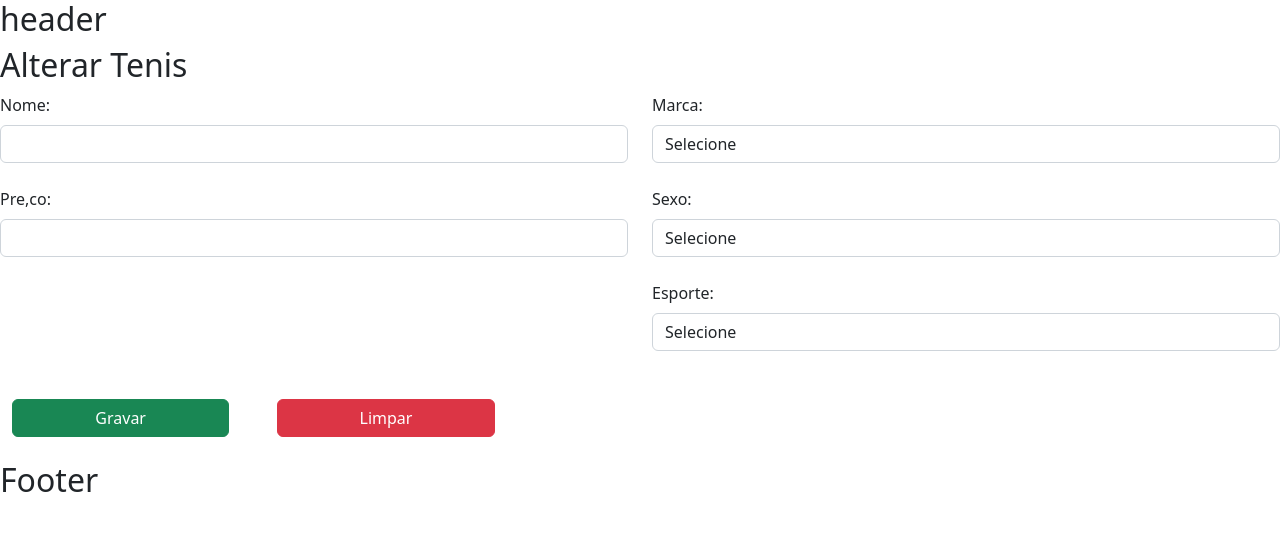
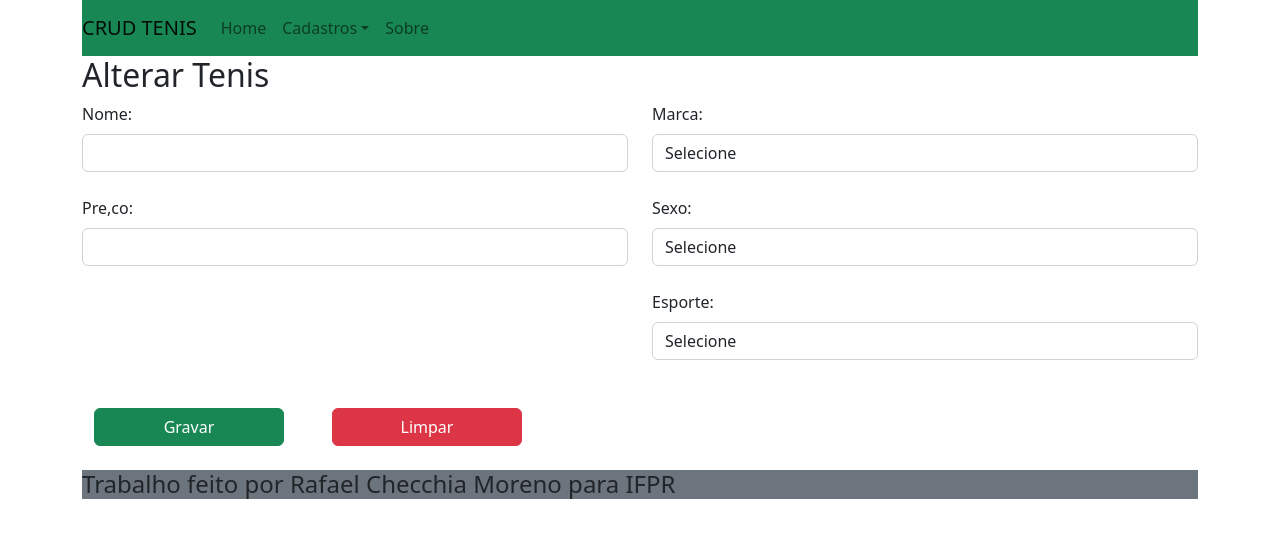
Before and after one commit to Morenofael/crud-tenis, a PHP site: template view/tenis/form.php in a window 1280 px wide. Shown: the top 538 px of the page. Run offline with PHP 8.4, Linux system fonts and the light colour scheme; the template is opened without the code that fills it, so the values that code supplies are empty; a stand-in replaces the project's code that opens the database connection.

Commit message:
adicionar menu

```diff
--- a/util/config.php
+++ b/util/config.php
@@ -7,4 +7,4 @@ define("DB_HOST", "localhost");
 define("DB_NAME", "crud_tenis");
 define("DB_USER", "newuser");
 define("DB_PASSWORD", "password");
-define("BASE_URL", "/html/crud_tenis");
+define("BASE_URL", "/crud-tenis");
--- a/view/include/footer.php
+++ b/view/include/footer.php
@@ -1,5 +1,5 @@
-    <footer>
-        <h2>Footer</h2>
+    <footer class="bg-secondary">
+        <h4>Trabalho feito por Rafael Checchia Moreno para IFPR</h4>
     </footer>
     </body>
 </html>
--- a/view/include/header.php
+++ b/view/include/header.php
@@ -9,4 +9,7 @@
 
 </head>
 <body>
-    <h2>header</h2>
+    <div class="container"> <!-- sera fechado no footer -->
+        <?php
+            include_once("menu.php");
+        ?>
--- /dev/null
+++ b/view/include/menu.php
@@ -0,0 +1,29 @@
+<?php
+require_once(__DIR__ . "/../../util/config.php");
+?>
+<nav class="navbar navbar-expand-md navbar-light bg-success">
+    <a class="navbar-brand" href="#">CRUD TENIS</a>
+
+    <button class="navbar-toggler" type="button" data-toggle="collapse"
+            data-target="#navSite">
+        <span class="navbar-toggler-icon"></span>
+    </button>
+
+    <div class="collapse navbar-collapse" id="navSite">
+        <ul class="navbar-nav ml-auto">
+            <li class="nav-item">
+                <a class="nav-link" href="<?= BASE_URL ?>/index.php">Home</a>
+            </li>
+            <li class="nav-item dropdown">
+                <a class="nav-link dropdown-toggle" href="#" id="navDropDown" data-toggle="dropdown">Cadastros</a>
+                <div class="dropdown-menu">
+                    <a class="dropdown-item" href="<?= BASE_URL ?>/view/alunos/listar.php">Tenis</a>
+                    <a class="dropdown-item" href="#">Marcas</a>
+                </div>
+            </li>
+            <li class="nav-item">
+                <a class="nav-link" href="#">Sobre</a>
+            </li>
+        </ul>
+    </div>
+</nav>
```
